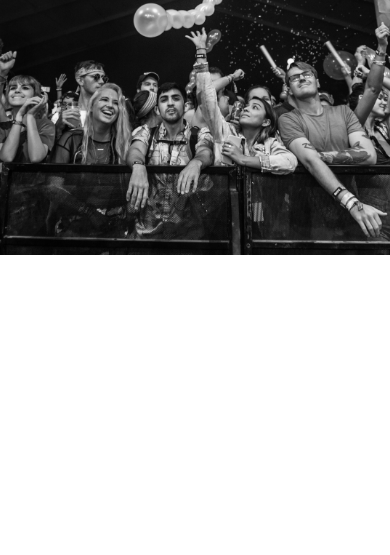
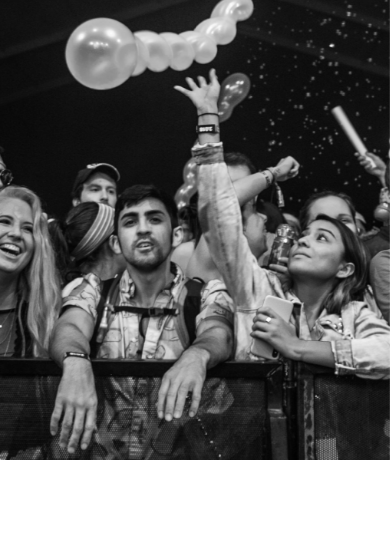
Before and after one commit to Gastonraices/kvothefotografias, a website: page index.html in a window 390 px wide. Shown: the part 295-850 px from the top of the page. Drawn offline with nearby package versions, Linux system fonts and the light colour scheme.

Commit message:
cambiosss

```diff
--- a/css/estilo.css
+++ b/css/estilo.css
@@ -12,8 +12,7 @@
     grid-template-columns: repeat(4, 4fr);
     grid-template-areas:
     "nav nav nav nav"
-    "titulo titulo titulo titulo"
-    ;
+    "titulo titulo titulo titulo";
 }
 
 /*--------------GRID ESTRUCTURA------------*/
@@ -640,7 +639,7 @@ img{
 @media screen and (max-width: 767px) {
     .contenedor{
         grid-template-columns: 1fr;
-        grid-template-rows: 150px 400px 300px;
+        grid-template-rows: 150px 605px;
     }
 
     .menu{
```
